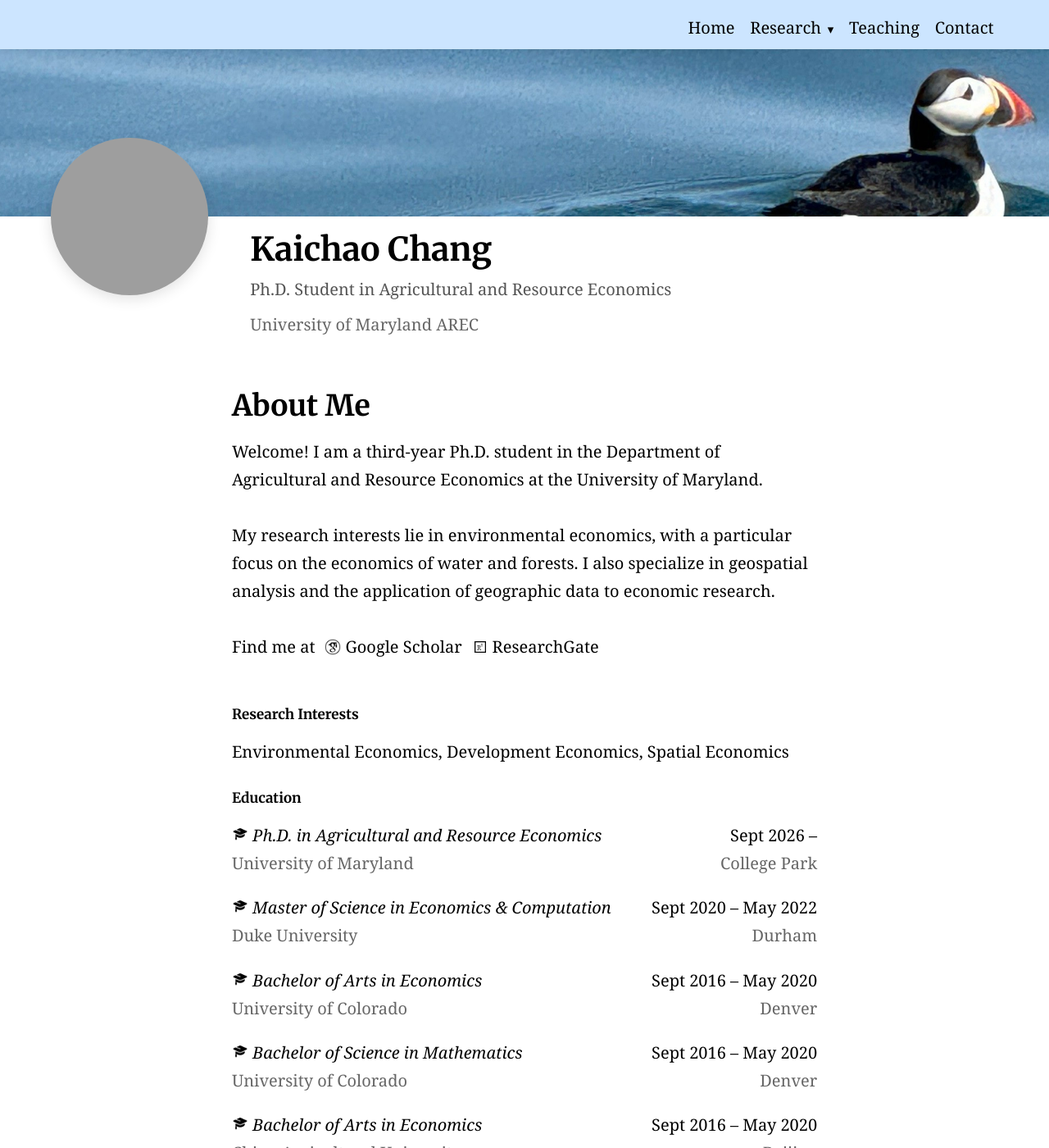
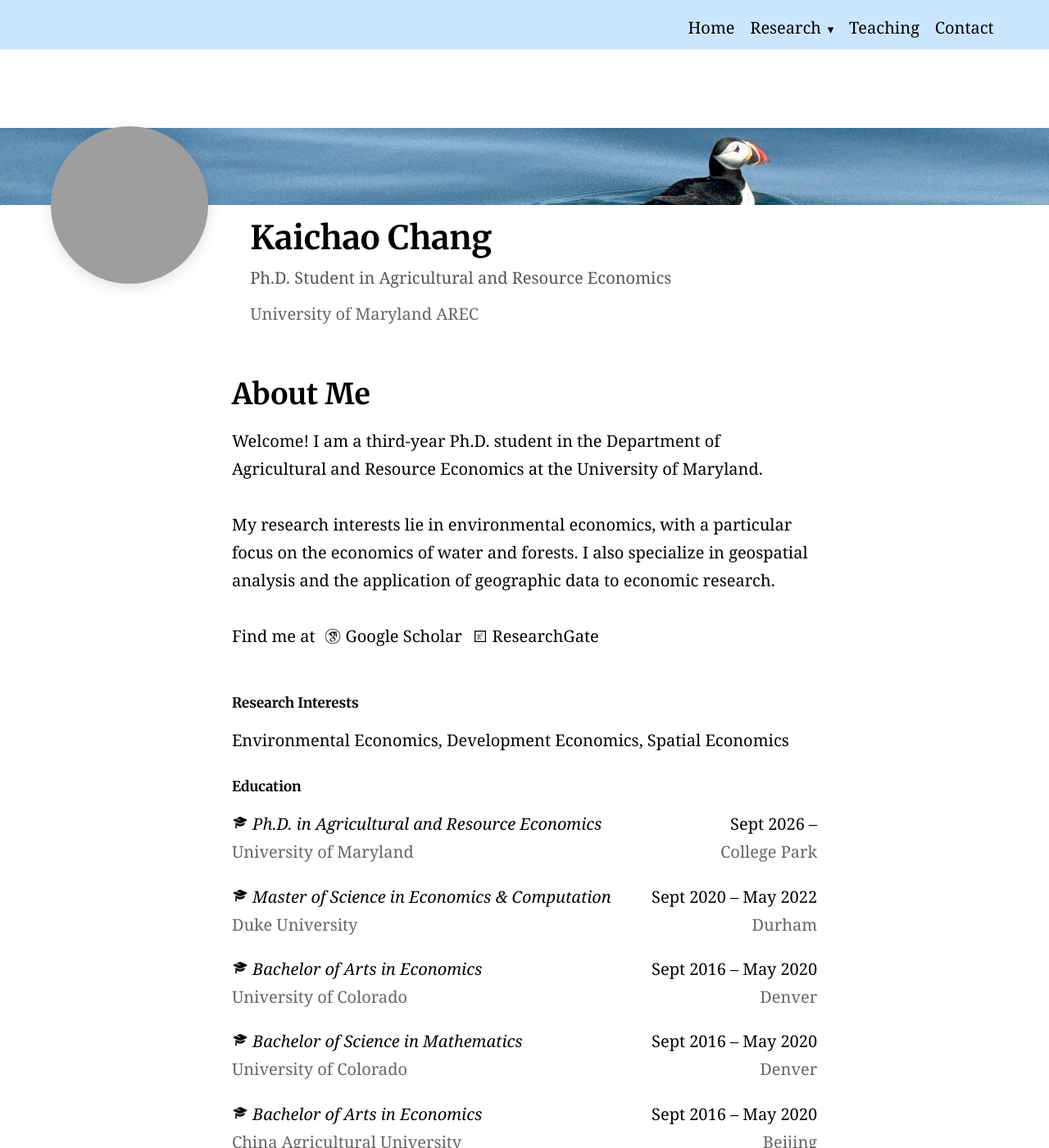
Before and after one commit to KaichaoChang/KaichaoChang.github.io, a Jekyll site: the page built from index.md, in a window 1280 px wide and 1400 px high. Shown: the whole window at 82% size. Built offline with Jekyll 4.4.1, drawn with Linux system fonts in a browser that asks for light colours; grey boxes are pictures that could not be loaded.

Commit message:
Set banner height to image aspect ratio so full picture fits without cropping
Co-Authored-By: Claude Sonnet 4.6 <noreply@anthropic.com>

```diff
--- a/_includes/site-styles.html
+++ b/_includes/site-styles.html
@@ -73,14 +73,14 @@
   }
 
   .layout-page.kaichao-chang .feature {
-    --profile-banner-height: clamp(8rem, 16vw, 12rem);
+    --profile-banner-height: max(5rem, 14.87vw);
     --profile-avatar-size: clamp(8.5rem, 15vw, 12rem);
     --profile-overlap: calc(var(--profile-avatar-size) * 0.5);
     background-color: #ffffff;
     background-image: linear-gradient(to bottom, transparent 0 var(--profile-banner-height), #ffffff var(--profile-banner-height)), var(--feature-image) !important;
     background-position: top center, center 50%;
     background-repeat: no-repeat;
-    background-size: 100% 100%, cover;
+    background-size: 100% 100%, 100% auto;
     margin-bottom: 0;
     padding: 0;
     overflow: visible;
```
